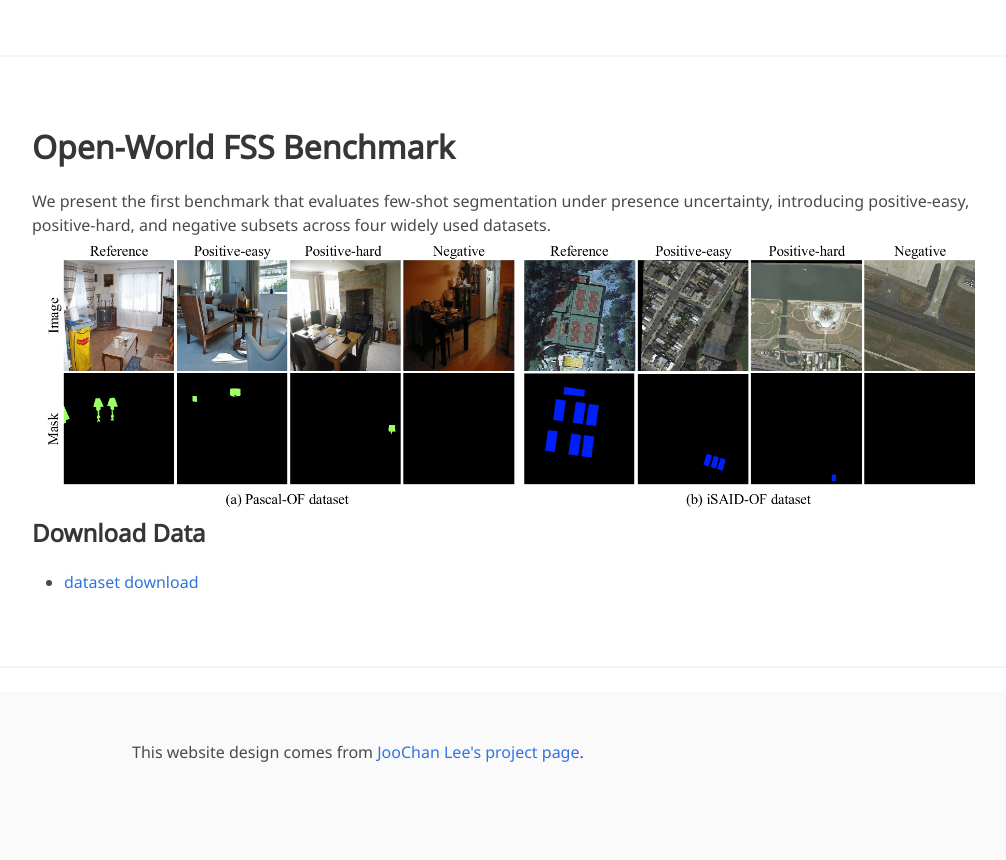
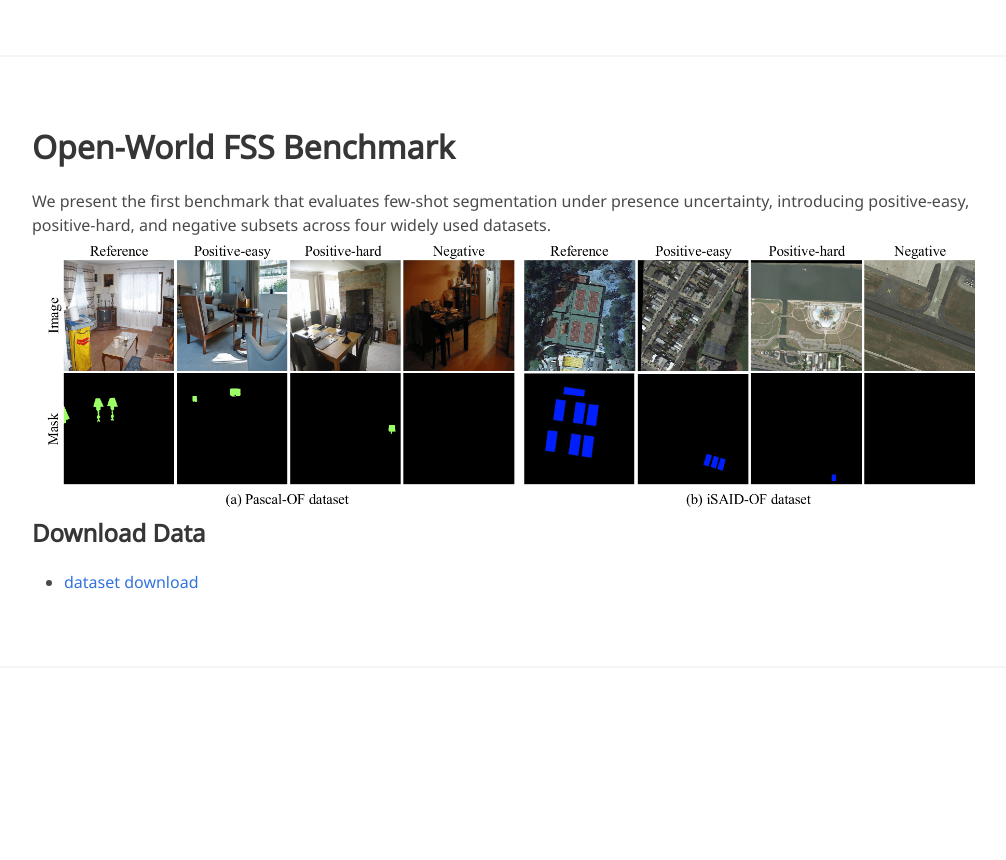
Before and after one commit to ICLR26-ML4RS-1012/PUFSS.github.io, a plain HTML site: page index.html in a window 1280 px wide. Shown: the part 2240-3100 px from the top of the page, without its empty margins (128-1134 px from the left). After the commit the page ends 2932 px from the top, so only its background shows below. Drawn offline with nearby package versions, Linux system fonts and the light colour scheme; some icons are missing; a web font is replaced by a local one.

Commit message:
Update index.html

```diff
--- a/index.html
+++ b/index.html
@@ -151,26 +151,6 @@
 
   <hr/>
 
-
-  <footer class="footer">
-    <div class="container">
-      <!-- <div class="content has-text-centered">
-        <a class="icon-link" href="https://arxiv.org/abs/2503.16924">
-          <i class="fas fa-file-pdf"></i>
-        </a>
-      </div> -->
-      <div class="columns is-centered">
-        <div class="column is-8">
-          <div class="content">
-            <p>
-              This website design comes from <a href="https://maincold2.github.io/">JooChan Lee's</a> <a href="https://maincold2.github.io/omg/"> project page</a>.
-            </p>
-          </div>
-        </div>
-      </div>
-    </div>
-  </footer>
-
 </body>
 
 </html>
```
